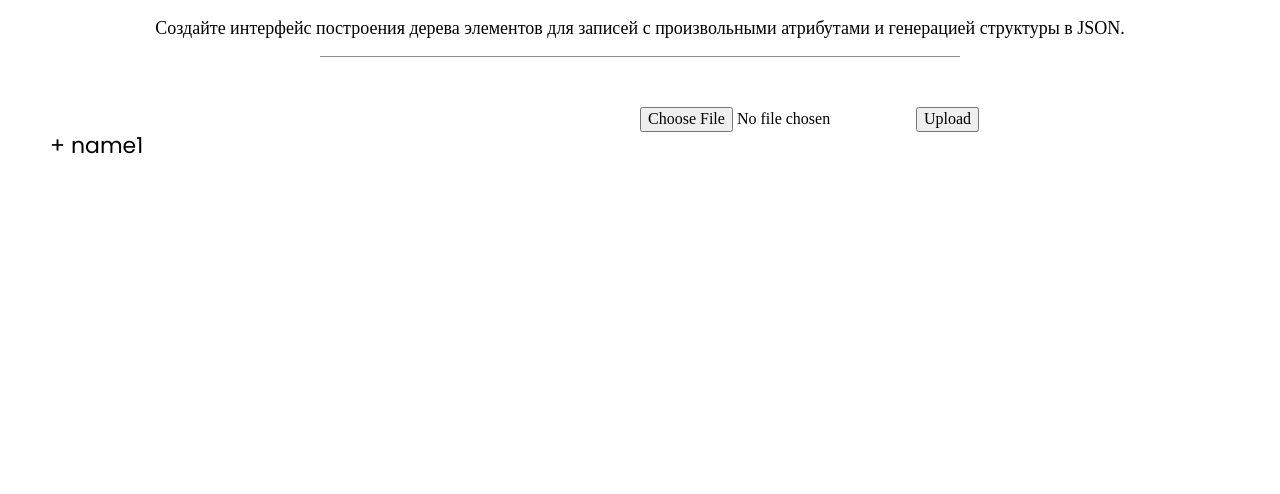
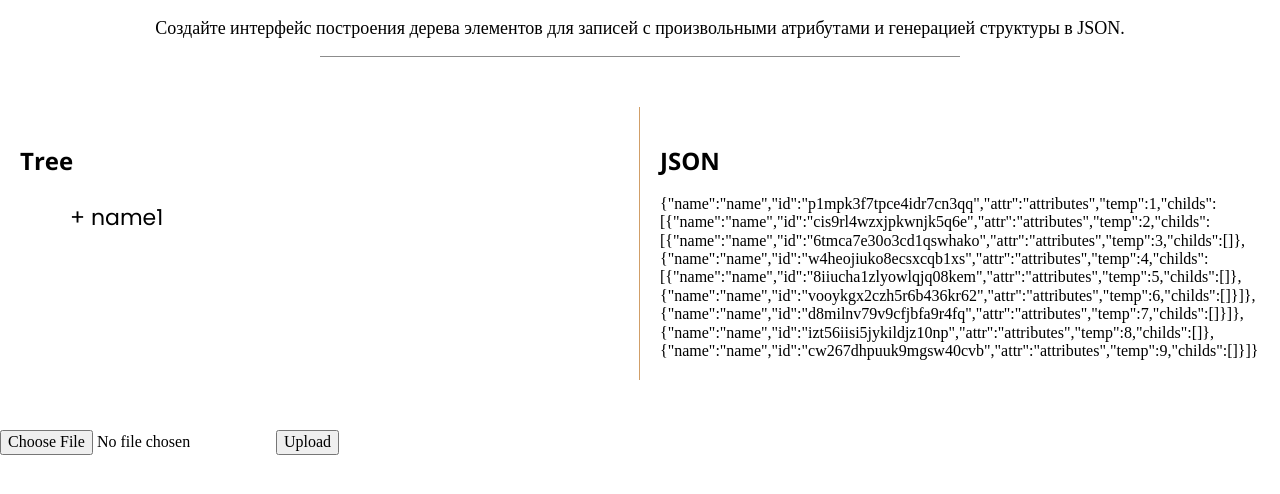
Before and after one commit to beDenz/createTreeFromJSON_Typescript, a website built with webpack: page index.html in a window 1280 px wide. Shown: the part 62-556 px from the top of the page. Built offline with nearby package versions, Linux system fonts and the light colour scheme.

Commit message:
create jsonview class for drawing json format

```diff
--- a/index.html
+++ b/index.html
@@ -16,17 +16,24 @@
     </header>
 
 <main class="main container margin-0-auto">
-    <section class="solution display-flex margin-top-50px">
+    <section class="solution margin-top-50px">
 
-        <div id="treeview" class="mapping">
+        <div class="display-flex">
+            <div id="treeview" class="mapping width-50 padding-20">
+                <h2 class="subtitle">Tree</h2>
+            </div>
+            <div id="json" class="json width-50 padding-20">
+                <h2 class="subtitle">JSON</h2>
+            </div>
         </div>
 
-        <div class="interface">
 
-        <form action="">
-            <input type="file" id="fileupload">
-            <button type="submit">Upload</button>
-        </form>
+        <div class="interface margin-top-50px">
+
+            <form action="">
+                <input type="file" id="fileupload">
+                <button type="submit">Upload</button>
+            </form>
 
         </div>
 
--- a/package.json
+++ b/package.json
@@ -17,6 +17,7 @@
     "classnames": "^2.2.6",
     "css-loader": "^3.2.1",
     "file-loader": "^5.0.2",
+    "file-system": "^2.2.2",
     "node-sass": "^4.13.0",
     "sass-loader": "^8.0.0",
     "style-loader": "^1.0.1",
--- /dev/null
+++ b/src/components/jsonview.ts
@@ -0,0 +1,26 @@
+import {tepmlateObject} from "../service/interfaces";
+
+
+export class Jsonview {
+
+    private _object:tepmlateObject | undefined;
+    private _json:string;
+
+    constructor(objectTree:any) {
+        this._object = { ...objectTree};
+        this._json = JSON.stringify(this._object);
+        this.drawJson(this._json);
+
+    }
+
+    public set json(object:any) {
+        this._json = JSON.stringify(this._object);
+    }
+
+    public drawJson(jsonString:string):void {
+        const jsonDiv:HTMLElement = document.createElement('div');
+        if (jsonString) jsonDiv.innerText = jsonString;
+        const json:HTMLElement | null = document.getElementById('json');
+        if (json) json.appendChild(jsonDiv);
+    }
+}
--- /dev/null
+++ b/src/components/tree.ts
@@ -0,0 +1,238 @@
+import {tepmlateObject, funcConstuctorInterface} from "../service/interfaces";
+
+
+export class Tree {
+
+    private _object:tepmlateObject;
+    public funcConstuctor:funcConstuctorInterface = {
+        add: (id:string):void => this._addItem(id),
+        delete: (id:string):void => this._deleteItem(id),
+        edit: (id:string):void => this._editItem(id)
+    }
+
+    constructor(objectTree:tepmlateObject) {
+
+        this._object = {...objectTree};
+    }
+
+    public get object():tepmlateObject {
+        return this._object;
+    }
+
+    private _createTree(object:tepmlateObject):HTMLElement {
+
+        let ulInner:HTMLUListElement = document.createElement('ul');
+            ulInner.className = "ulInner";
+
+        const element:HTMLElement = this._createElement(object.name, object.temp, object.id).li;
+
+        if (object.childs.length > 0) object.childs.forEach((item:tepmlateObject) => ulInner.appendChild(this._createTree(item)));
+
+
+        if (ulInner.childNodes.length > 0) element.appendChild(ulInner);
+
+     return element;
+    }
+
+    private _objectIterator(id:string, object:any = this._object, parentObject:tepmlateObject | undefined = undefined):any {
+
+        let result:tepmlateObject | undefined;
+
+        if (object.id === id) return {object: object, parent:parentObject};
+        parentObject = object
+
+        object.childs.some((item:any) => result = this._objectIterator(id, item, parentObject));
+
+        return result;
+    }
+
+    // TODO: изменить имена
+    private _addItem(id:string):void {
+
+        let element:HTMLElement | null = document.getElementById(id);
+        let element2;
+        const object:any = this._createElement('name', 1);
+        const item:tepmlateObject = this._objectIterator(id).object;
+        if (item && element) {
+
+            item.childs.push(object.object);
+            element2 = element.querySelector(".ulInner");
+            if (element2) element2.appendChild(object.li)
+            else {
+                const ulInner:HTMLElement = document.createElement('ul');
+                      ulInner.className = "ulInner item-open";
+                      ulInner.appendChild(object.li);
+                element.appendChild(ulInner);
+
+            }
+        }
+    }
+
+    private _deleteItem(id:string):void {
+        if(this._objectIterator(id).parent) {
+            let element:HTMLElement | null = document.getElementById(id);
+            if (element) element.remove();
+            this._objectIterator(id).parent.childs = this._objectIterator(id).parent.childs.filter((item:any) => item.id !== id);
+        } else console.log("This is main element");
+
+    }
+
+    private _editItem(id:string):void {
+        console.log('edit', id);
+        console.log(this._object);
+    }
+
+
+
+    public drawTree(object:tepmlateObject = this._object):HTMLElement {
+        let ulMain:HTMLUListElement = document.createElement('ul');
+            ulMain.className = "ulMain";
+
+        if (object) {
+            const readyTree:HTMLElement = this._createTree(object);
+            ulMain.appendChild(readyTree);
+        }
+
+            return ulMain;
+    }
+
+    private _createElement(name:string, temp:number, id:string = this._createID()):any {
+
+        let span:HTMLSpanElement = document.createElement('span');
+            span.className ='drawTree__title';
+
+        let div:HTMLDivElement = document.createElement('div');
+            div.className='display-flex tempBlock';
+
+        let li:HTMLLIElement = document.createElement('li');
+            li.className='drawTree__item';
+
+       const itemInterfaceMenu:string[] = ['add', 'delete', 'edit'];
+
+       let spanButton:HTMLSpanElement = document.createElement('span');
+            spanButton.className ='drawTree__button';
+            spanButton.textContent = "+";
+            spanButton.addEventListener("click", (e) =>
+       {
+
+           const target = e.target as HTMLElement;
+
+           if (target.parentElement) {
+               if (target.parentElement.nextElementSibling)
+               {
+                   target.parentElement.nextElementSibling.classList.toggle('item-open');
+                   target.textContent === "-" ? target.textContent = "+" : target.textContent = "-";
+               }
+           }
+       });
+
+        div.appendChild(spanButton);
+
+        span.textContent = name + temp;
+
+        div.appendChild(span);
+
+        const itemInterface:HTMLUListElement = document.createElement('ul');
+            itemInterface.className = "itemInterface margin-left-15px";
+            itemInterfaceMenu.forEach((item:string) => {
+
+        const itemInterface__item:HTMLLIElement = document.createElement('li');
+            itemInterface__item.innerHTML = item;
+            itemInterface__item.className = "itemInterface__item";
+            itemInterface__item.addEventListener("click", () => this.funcConstuctor[item](id));
+            itemInterface.appendChild(itemInterface__item);
+        });
+
+        div.appendChild(itemInterface);
+
+        li.id = id;
+
+        li.appendChild(div);
+
+
+        return { li, object: this._createSubObject(name, temp, id)};
+    }
+
+    private _createSubObject(name:string, temp:number, id:string):tepmlateObject {
+        return { name, temp, id, attr: "", childs: []}
+    }
+
+    private _createID():string {
+        const id:string = Math.random().toString(36).substring(2, 15) + Math.random().toString(36).substring(2, 15);
+        //console.log(id);
+        return id;
+    }
+
+}
+
+/**
+ *
+ *
+ *
+ *
+ *     private _createTree(object:any):HTMLElement {
+
+        let ulInner:HTMLUListElement = document.createElement('ul');
+            ulInner.className = "ulInner";
+
+        let span:HTMLSpanElement = document.createElement('span');
+            span.className ='drawTree__title';
+        let div:HTMLDivElement = document.createElement('div');
+            div.className='display-flex tempBlock';
+        let li:HTMLLIElement = document.createElement('li');
+            li.className='drawTree__item';
+
+           const itemInterfaceMenu:string[] = ['add', 'delete', 'edit'];
+
+        for (let key in object) {
+
+               if (key === "name") {
+
+                        let spanButton:HTMLSpanElement = document.createElement('span');
+                                spanButton.className ='drawTree__button';
+                                spanButton.textContent = "+";
+                                spanButton.addEventListener("click", (e) =>
+                                {
+                                    const target = e.target as HTMLElement;
+
+                                    if (target.parentElement) {
+                                        if (target.parentElement.nextElementSibling)
+                                        {
+                                            target.parentElement.nextElementSibling.classList.toggle('item-open');
+                                            target.textContent === "-" ? target.textContent = "+" : target.textContent = "-";
+                                        }
+                                    }
+                                });
+                        div.appendChild(spanButton);
+
+
+                        span.textContent = object[key].toString() + object.temp;
+
+                        div.appendChild(span);
+
+                        const itemInterface:HTMLUListElement = document.createElement('ul');
+                            itemInterface.className = "itemInterface margin-left-15px";
+
+                            itemInterfaceMenu.forEach((item:string) => {
+                            const itemInterface__item:HTMLLIElement = document.createElement('li');
+                            itemInterface__item.innerHTML = item;
+                            itemInterface__item.className = "itemInterface__item";
+                            itemInterface__item.addEventListener("click", () => this.funcConstuctor[item](object.id));
+                            itemInterface.appendChild(itemInterface__item);
+                            });
+
+                        div.appendChild(itemInterface);
+                        li.id = object.id;
+
+                        li.appendChild(div);
+
+                }
+
+                if (Array.isArray(object[key]) && (object[key].length > 0))  object[key].forEach((item:tepmlateObject) => ulInner.appendChild(this._createTree(item)));
+            }
+
+        if (ulInner.childNodes.length > 0) li.appendChild(ulInner);
+
+     return li;
+    }
+ */
--- a/src/index.ts
+++ b/src/index.ts
@@ -1,36 +1,44 @@
-import classnames from "classnames";
-
+import { Tree } from "./components/tree";
+import { Jsonview } from "./components/jsonview";
+import { tepmlateObject } from "./service/interfaces";
+import { readFile } from "./service/service";
 
 const item:tepmlateObject = {
 
     name: "name",
+    id: "p1mpk3f7tpce4idr7cn3qq",
     attr: "attributes",
     temp: 1,
     childs: [
                 {
                 name: "name",
+                id: "cis9rl4wzxjpkwnjk5q6e",
                 attr: "attributes",
                 temp: 2,
                 childs: [
                     {
                         name: "name",
+                        id: "6tmca7e30o3cd1qswhako",
                         attr: "attributes",
                         temp:3,
                         childs: []
                     },
                     {
                         name: "name",
+                        id: "w4heojiuko8ecsxcqb1xs",
                         attr: "attributes",
                         temp: 4,
                         childs: [
                             {
                                 name: "name",
+                                id: "8iiucha1zlyowlqjq08kem",
                                 attr: "attributes",
                                 temp:5,
                                 childs: []
                             },
                             {
                                 name: "name",
+                                id: "vooykgx2czh5r6b436kr62",
                                 attr: "attributes",
                                 temp: 6,
                                 childs: []
@@ -39,6 +47,7 @@ const item:tepmlateObject = {
                     },
                     {
                         name: "name",
+                        id: "d8milnv79v9cfjbfa9r4fq",
                         attr: "attributes",
                         temp:7,
                         childs: []
@@ -47,12 +56,14 @@ const item:tepmlateObject = {
                 },
                 {
                     name: "name",
+                    id: "izt56iisi5jykildjz10np",
                     attr: "attributes",
                     temp: 8,
                     childs: []
                 },
                 {
                     name: "name",
+                    id: "cw267dhpuuk9mgsw40cvb",
                     attr: "attributes",
                     temp: 9,
                     childs: []
@@ -60,142 +71,16 @@ const item:tepmlateObject = {
     ]
 }
 
-interface tepmlateObject {
-     name: string;
-     attr: string;
-     childs: tepmlateObject[];
-     temp: number;
-   // [key:string]:tepmlateObject[keyof tepmlateObject];
-    }
+const myTree:Tree = new Tree(item);
+
+const treeview:HTMLElement | null = document.getElementById('treeview');
+
+if (treeview) treeview.appendChild(myTree.drawTree());
 
 
-class Tree {
-
-    private _object:tepmlateObject | undefined;
-
-    constructor() {
-
-      //  console.log(JSON.stringify(item));
-    }
-
-    private _readTree(object:any):HTMLElement {
-
-        let ulInner:HTMLUListElement = document.createElement('ul');
-            ulInner.className = "ulInner";
-
-        let span:HTMLSpanElement = document.createElement('span');
-            span.className ='drawTree__title';
-        let div:HTMLDivElement = document.createElement('div');
-            div.className='display-flex tempBlock';
-        let li:HTMLLIElement = document.createElement('li');
-            li.className='drawTree__item';
-
-           const itemInterfaceMenu:string[] = ['add', 'delete', 'edit'];
-          //  const id:string = Math.random().toString(36).substring(2, 15) + Math.random().toString(36).substring(2, 15);
-
-        for (let key in object) {
-
-               if (key === "name") {
-
-                        let spanButton:HTMLSpanElement = document.createElement('span');
-                                spanButton.className ='drawTree__button';
-                                spanButton.textContent = "+";
-                                spanButton.addEventListener("click", (e) =>
-                                {
-                                    const target = e.target as HTMLElement;
-                                    if (target.parentElement) {
-                                        if (target.parentElement.nextElementSibling)
-                                        {
-                                            target.parentElement.nextElementSibling.classList.toggle('item-open');
-                                            target.textContent === "-" ? target.textContent = "+" : target.textContent = "-";
-                                        }
+const myJson:Jsonview = new Jsonview(item);
 
 
-                                    }
-                                });
-                        div.appendChild(spanButton);
-
-
-                        span.textContent = object[key].toString() + object.temp;
-
-                        div.appendChild(span);
-
-                        const itemInterface:HTMLUListElement = document.createElement('ul');
-                            itemInterface.className = "itemInterface margin-left-15px";
-
-                            itemInterfaceMenu.forEach((item:string) => {
-                            const itemInterface__item:HTMLLIElement = document.createElement('li');
-                            itemInterface__item.innerHTML = item;
-                            itemInterface__item.className = "itemInterface__item ";
-                            itemInterface.appendChild(itemInterface__item);
-                            });
-
-                        div.appendChild(itemInterface);
-
-                        li.appendChild(div);
-
-                }
-
-                if (Array.isArray(object[key]) && (object[key].length > 0))  object[key].forEach((item:tepmlateObject) => ulInner.appendChild(this._readTree(item)));
-            }
-
-        if (ulInner.childNodes.length > 0) li.appendChild(ulInner);
-
-
-     //   return ulMain; //TODO: почему нельзя сразу вернуть ui.appendChild(li).
-     return li;
-    }
-
-    public drawTree(object:any):any {
-        let ulMain:HTMLUListElement = document.createElement('ul');
-            ulMain.className = "ulMain";
-
-        if (object) {
-            const readyTree:HTMLElement = this._readTree(object);
-            ulMain.appendChild(readyTree);
-        }
-
-
-            return ulMain;
-
-    }
-}
-
-const myTree:Tree = new Tree;
-const treeview:any = document.getElementById('treeview');
-
-if (treeview) treeview.appendChild(myTree.drawTree(item));
-
-
-
-const fileInput:any = document.getElementById("fileupload");
+const fileInput:HTMLElement | null = document.getElementById("fileupload");
 
 if (fileInput) fileInput.addEventListener('change', readFile, false);
-
-function readFile(upload:any) {
-
-    const target:HTMLInputElement = upload.target as HTMLInputElement;
-
-
-    let reader = new FileReader();
-
-    if (target && target.files) {
-
-                reader.readAsText(target.files[0]);
-
-                reader.onload = function() {
-                    const result:string = reader.result as string;
-                    //console.log( typeof reader.result);
-                    console.log(JSON.parse(result));
-                };
-
-                reader.onerror = function() {
-                    console.log(reader.error);
-                };
-
-   }
-
-
-
-
-}
--- /dev/null
+++ b/src/service/interfaces.ts
@@ -0,0 +1,12 @@
+export interface tepmlateObject {
+    name: string;
+    id: string;
+    attr: string;
+    childs: tepmlateObject[];
+    temp: number;
+  // [key:string]:tepmlateObject[keyof tepmlateObject];
+   }
+
+export interface funcConstuctorInterface {
+   [key:string] : (id:string) => void;
+}
--- a/tsconfig.json
+++ b/tsconfig.json
@@ -3,10 +3,8 @@
     /* Basic Options */
     // "incremental": true,                   /* Enable incremental compilation */
     "target": "es5",                          /* Specify ECMAScript target version: 'ES3' (default), 'ES5', 'ES2015', 'ES2016', 'ES2017', 'ES2018', 'ES2019' or 'ESNEXT'. */
-    "module": "es2015",                     /* Specify module code generation: 'none', 'commonjs', 'amd', 'system', 'umd', 'es2015', or 'ESNext'. */
-     "lib": [     "dom",
-      "dom.iterable",
-      "esnext"],                             /* Specify library files to be included in the compilation. */
+    //"module": "es2015",                     /* Specify module code generation: 'none', 'commonjs', 'amd', 'system', 'umd', 'es2015', or 'ESNext'. */
+     "lib": [ "ES2015", "ES2017", "dom", "esnext"],                             /* Specify library files to be included in the compilation. */
      "allowJs": true,                       /* Allow javascript files to be compiled. */
     // "checkJs": true,                       /* Report errors in .js files. */
     "jsx": "react",                     /* Specify JSX code generation: 'preserve', 'react-native', or 'react'. */
```
Also changed, not shown: src/service/service.ts (+22 -1 lines), dist/css/style.css, dist/css/style.scss, dist/index.js, 2 other files.
